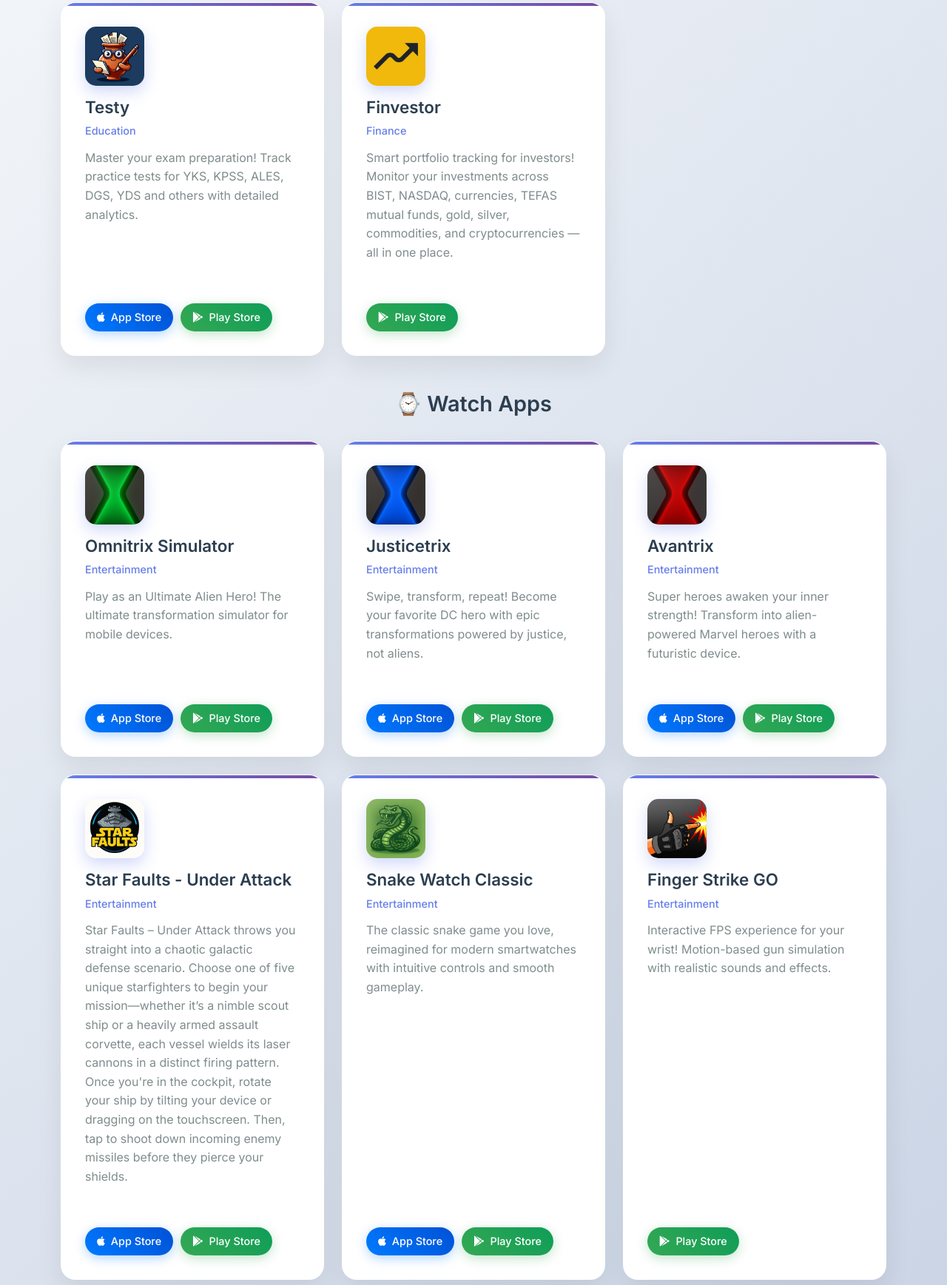
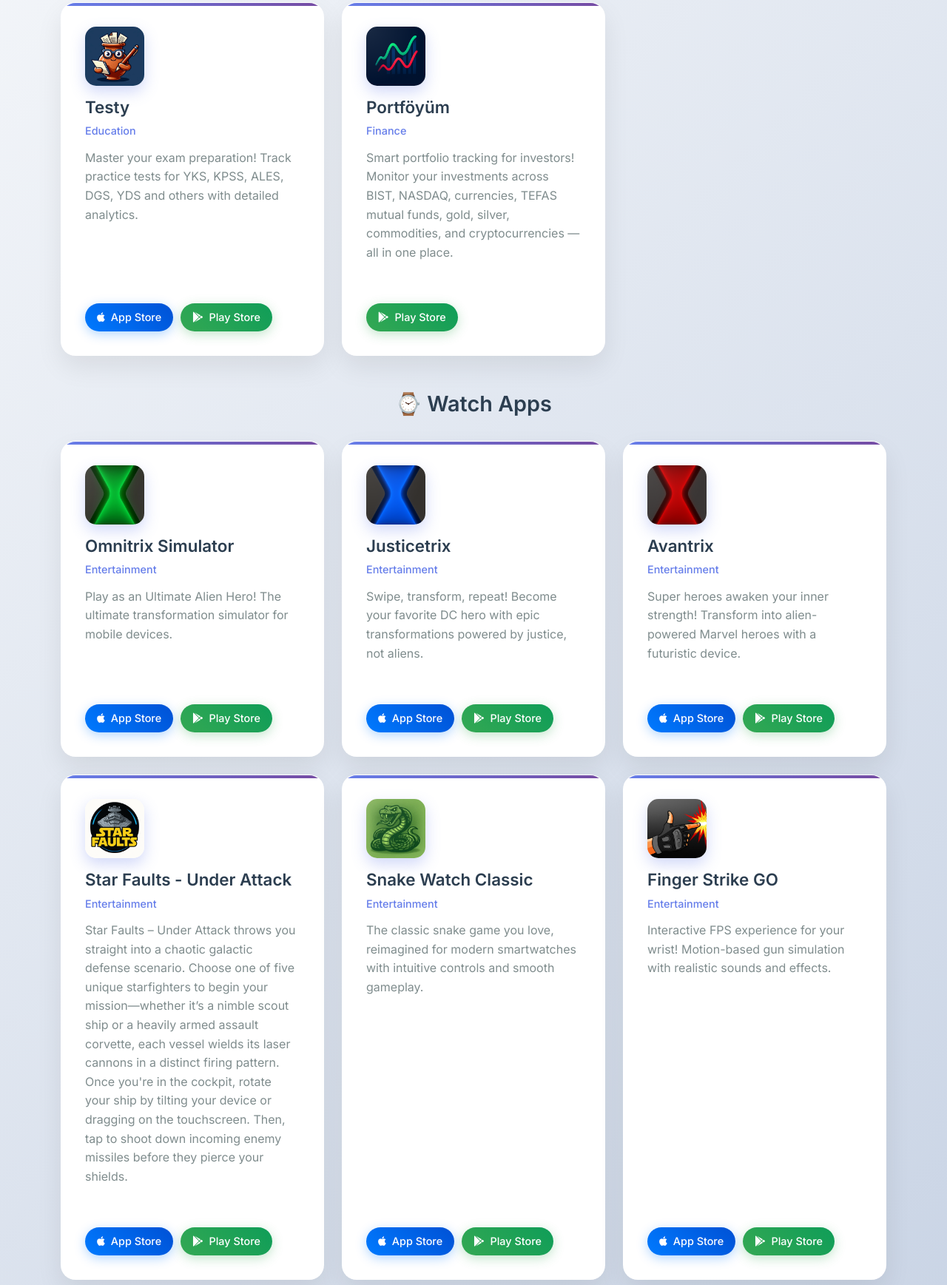
Before and after one commit to Muhammedguven/muhammedguven, a plain HTML site: page index.html in a window 1280 px wide. Shown: the part 1060-2797 px from the top of the page at 74% size. Drawn offline with nearby package versions, Linux system fonts and the light colour scheme.

Commit message:
add portfoyum

```diff
--- a/index.html
+++ b/index.html
@@ -658,15 +658,15 @@
                     <div class="col">
                         <div class="app-card">
                             <div class="app-icon">
-                                <img src="assets/finvestor.png" alt="Finvestor">
+                                <img src="assets/portfoyum.png" alt="Portföyüm">
                             </div>
-                            <h3 class="app-title">Finvestor</h3>
+                            <h3 class="app-title">Portföyüm</h3>
                             <p class="app-category">Finance</p>
                             <p class="app-description">
                                 Smart portfolio tracking for investors! Monitor your investments across BIST, NASDAQ, currencies, TEFAS mutual funds, gold, silver, commodities, and cryptocurrencies — all in one place.
                             </p>
                             <div class="app-links">
-                                <a href="https://play.google.com/store/apps/details?id=com.kolapps.finvestor" class="store-btn play-store-btn">
+                                <a href="https://play.google.com/store/apps/details?id=com.kolapps.portfoyum" class="store-btn play-store-btn">
                                     <i class="fab fa-google-play"></i> Play Store
                                 </a>
                             </div>
@@ -767,7 +767,7 @@
                                 <a href="https://apps.apple.com/tr/app/snake-watch-classic/id6742357010" class="store-btn app-store-btn">
                                     <i class="fab fa-apple"></i> App Store
                                 </a>
-                                <a href="https://play.google.com/store/apps/details?id=com.kolapps.snakewatchclassic" class="store-btn play-store-btn">
+                                <a href="https://play.google.com/store/apps/details?id=com.kolapps.snakewatch" class="store-btn play-store-btn">
                                     <i class="fab fa-google-play"></i> Play Store
                                 </a>
                             </div>
@@ -783,6 +783,9 @@
                             <p class="app-category">Entertainment</p>
                             <p class="app-description">Interactive FPS experience for your wrist! Motion-based gun simulation with realistic sounds and effects.</p>
                             <div class="app-links">
+                                <a href="https://apps.apple.com/tr/app/finger-strike-go/id6749224724" class="store-btn app-store-btn">
+                                    <i class="fab fa-apple"></i> App Store
+                                </a>
                                 <a href="https://play.google.com/store/apps/details?id=com.kolapps.fingerstrikego" class="store-btn play-store-btn">
                                     <i class="fab fa-google-play"></i> Play Store
                                 </a>
```
Also changed, not shown: assets/finvestor.png (deleted), assets/portfoyum.png (added).
